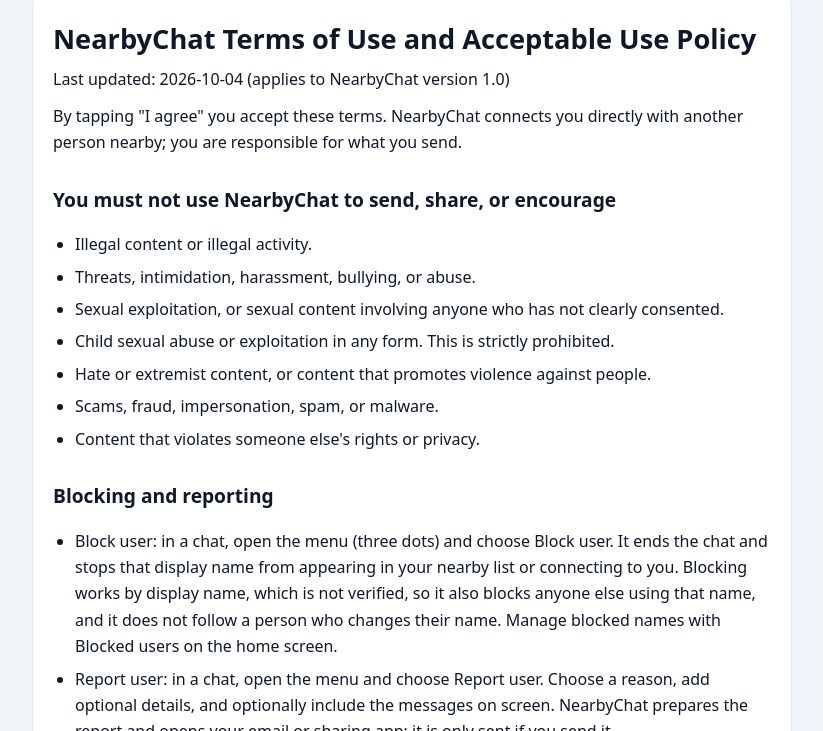
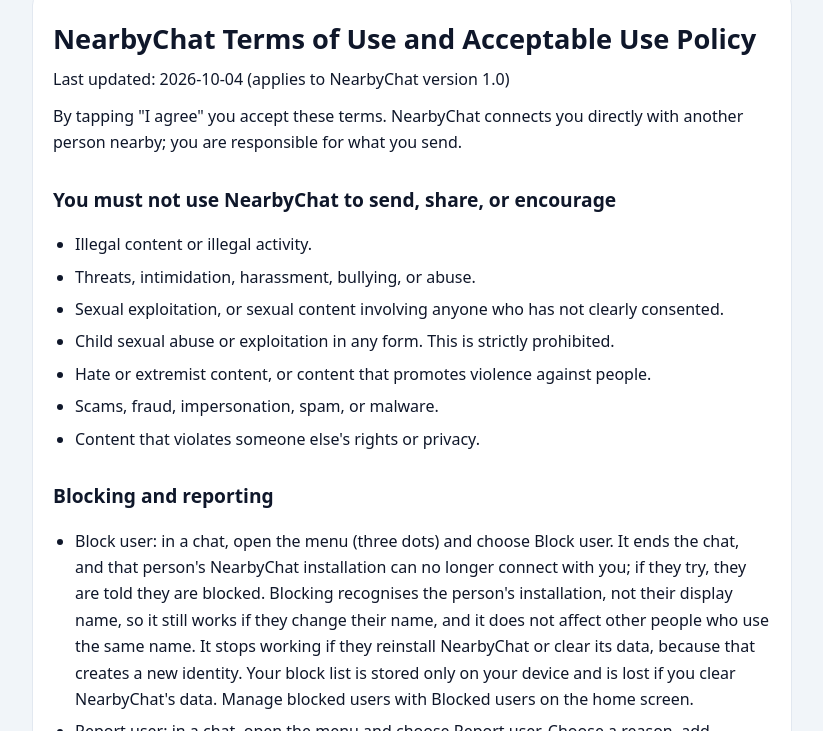
Before and after one commit to ahub-wl/nearbychat-legal, a plain HTML site: page terms-of-use.html in a window 1280 px wide. Shown: the part 69-800 px from the top of the page, without its empty margins (228-1051 px from the left). Drawn offline with Linux system fonts and the light colour scheme.

Commit message:
Update Terms for v1.0 identity-based blocking

```diff
--- a/terms-of-use.html
+++ b/terms-of-use.html
@@ -35,6 +35,7 @@ footer{color:var(--muted);font-size:.9rem}
 <h1>NearbyChat Terms of Use and Acceptable Use Policy</h1>
 <p>Last updated: 2026-10-04 (applies to NearbyChat version 1.0)</p>
 <p>By tapping &quot;I agree&quot; you accept these terms. NearbyChat connects you directly with another person nearby; you are responsible for what you send.</p>
+
 <h2>You must not use NearbyChat to send, share, or encourage</h2>
 <ul>
 <li>Illegal content or illegal activity.</li>
@@ -45,22 +46,27 @@ footer{color:var(--muted);font-size:.9rem}
 <li>Scams, fraud, impersonation, spam, or malware.</li>
 <li>Content that violates someone else&#x27;s rights or privacy.</li>
 </ul>
+
 <h2>Blocking and reporting</h2>
 <ul>
-<li>Block user: in a chat, open the menu (three dots) and choose Block user. It ends the chat and stops that display name from appearing in your nearby list or connecting to you. Blocking works by display name, which is not verified, so it also blocks anyone else using that name, and it does not follow a person who changes their name. Manage blocked names with Blocked users on the home screen.</li>
+<li>Block user: in a chat, open the menu (three dots) and choose Block user. It ends the chat, and that person&#x27;s NearbyChat installation can no longer connect with you; if they try, they are told they are blocked. Blocking recognises the person&#x27;s installation, not their display name, so it still works if they change their name, and it does not affect other people who use the same name. It stops working if they reinstall NearbyChat or clear its data, because that creates a new identity. Your block list is stored only on your device and is lost if you clear NearbyChat&#x27;s data. Manage blocked users with Blocked users on the home screen.</li>
 <li>Report user: in a chat, open the menu and choose Report user. Choose a reason, add optional details, and optionally include the messages on screen. NearbyChat prepares the report and opens your email or sharing app; it is only sent if you send it.</li>
 </ul>
+
 <h2>How reports are handled</h2>
 <p>NearbyChat has no server, and the developer cannot see, read, or remove your conversations. The developer reviews reports it receives at the contact below and may reply to the reporter, change or restrict features in later versions of the app, and notify authorities where the law requires (for example, reporting child sexual abuse material to the appropriate authority). If someone is in immediate danger, contact your local emergency services.</p>
 <p>Child safety contact and reporting address: <a href="mailto:ahub.support@gmail.com">ahub.support@gmail.com</a></p>
+
 <h2>Your responsibilities</h2>
 <ul>
 <li>Only chat with people you choose to connect with, and leave the chat if you feel unsafe.</li>
 <li>Messages you send can be seen, copied, and screenshotted by the other person.</li>
 <li>You are responsible for your use of the app and for following the laws that apply to you.</li>
 </ul>
+
 <h2>No warranty</h2>
 <p>NearbyChat is provided as is. Connections depend on your devices and on Google Play services, and may fail or drop. To the extent allowed by law, the developer is not liable for what users send, or for losses caused by use of the app.</p>
+
 <h2>Contact</h2>
 <p><a href="mailto:ahub.support@gmail.com">ahub.support@gmail.com</a></p>
 </main>
```
